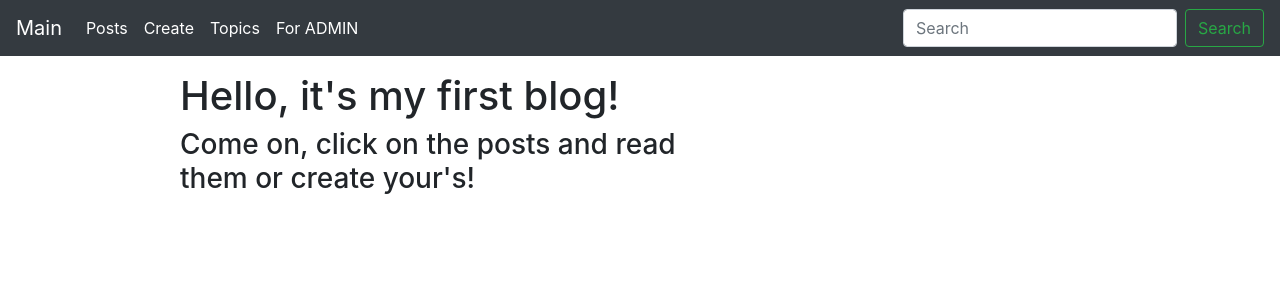
After one commit to Sofanshik/N0975426435-gmail.com, a Django app: page / in a window 1280 px wide. The commit adds this page. Shown: the top 300 px of the page. Run offline with Django 3.2, Linux system fonts and the light colour scheme; some libraries are stand-ins or nearby versions.

Commit message:
Add count posts in topic and rename some file

```diff
--- a/app/urls.py
+++ b/app/urls.py
@@ -15,8 +15,18 @@ Including another URLconf
 """
 from django.contrib import admin
 from django.urls import include, path
+from django.shortcuts import render
+
+
+def main_page(request):
+    text1 = "Hello, it's my first blog!"
+    text2 = "Come on, click on the posts and read them or create your's!"
+
+    return render(request, 'post/main_page.html', context={'text1': text1, 'text2': text2})
+
 
 urlpatterns = [
+    path('', main_page, name='main_page_url'),
     path('post/', include('post.urls')),
     path('admin/', admin.site.urls)
 ]
--- /dev/null
+++ b/post/templates/post/main_page.html
@@ -0,0 +1,12 @@
+{% extends 'post/base_html.html' %}
+
+{% block title %}
+     Main page
+{% endblock %}
+
+{% block content %}
+
+    <h1>{{ text1 }}</h1>
+    <h3>{{ text2 }}</h3>
+
+{% endblock %}
--- a/post/templates/post/list_of_topics.html
+++ b/post/templates/post/topic_list.html
@@ -7,11 +7,13 @@
 
 {% block content %}
 
+<!-- {{ topic.posts_count }} -->
+
     <h1 class="mb-3">Topics</h1>
     <h3 style="color: red;" >{{topic_information}}</h3>
             <ul>
         {% for topic in topics %}
-            <li><a href=".">{{ topic.name }}</a></li>
+            <li><a href="{% url 'topics_detail_url' topic.id %}">{{ topic.name }} - ({{ topic.count_post }})</a></li>
         {% endfor %}
             </ul>
 
--- a/post/urls.py
+++ b/post/urls.py
@@ -5,7 +5,7 @@ from .views import *
 urlpatterns = [
     path('', posts_list, name='posts_list_url'),
     path('create/', posts_create, name='posts_create_url'),
-    path('topics/', list_of_topics, name='list_of_topics_url'),
+    path('topics/', topic_list, name='list_of_topics_url'),
     path('topics/<topic_id>/', topic_detail, name='topics_detail_url'),
     path('<post_id>/', post_detail, name='posts_detail_url')
 ]
--- a/templates/base.html
+++ b/templates/base.html
@@ -18,7 +18,7 @@
             <span class="navbar-toggler-icon"></span>
         </button>
         <div class="collapse navbar-collapse" id="navbarTogglerDemo01">
-            <a class="navbar-brand" href="#" style="color: white;">Hidden brand</a>
+            <a class="navbar-brand" href="{% url 'main_page_url' %}" style="color: white;">Main</a>
             <ul class="navbar-nav mr-auto mt-2 mt-lg-0">
                 <li class="nav-item active">
                     <a class="nav-link"  style="color: white;" href="{% url 'posts_list_url' %}">Posts</a>
```
Also changed, not shown: post/views.py (+10 -10 lines).
